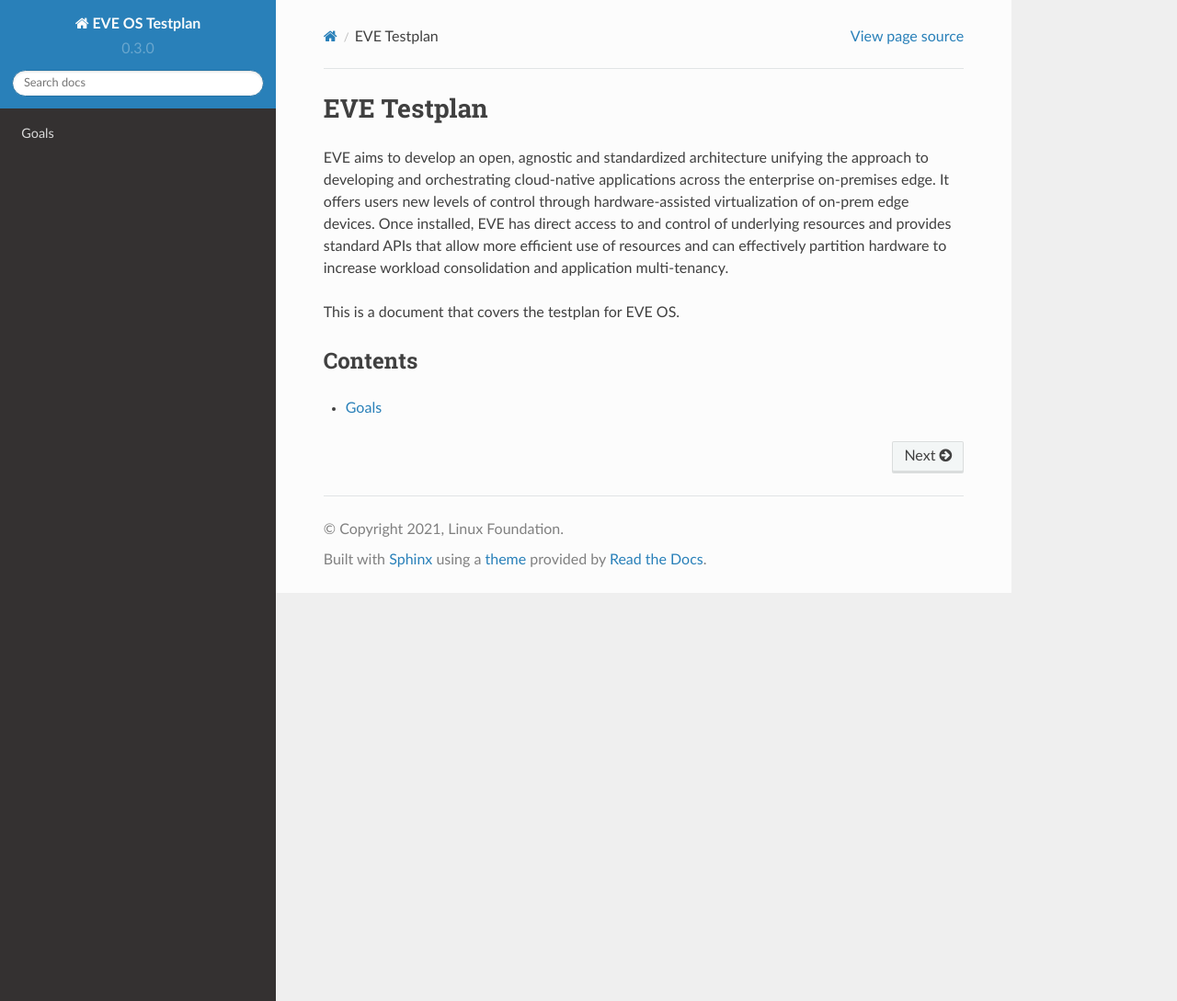
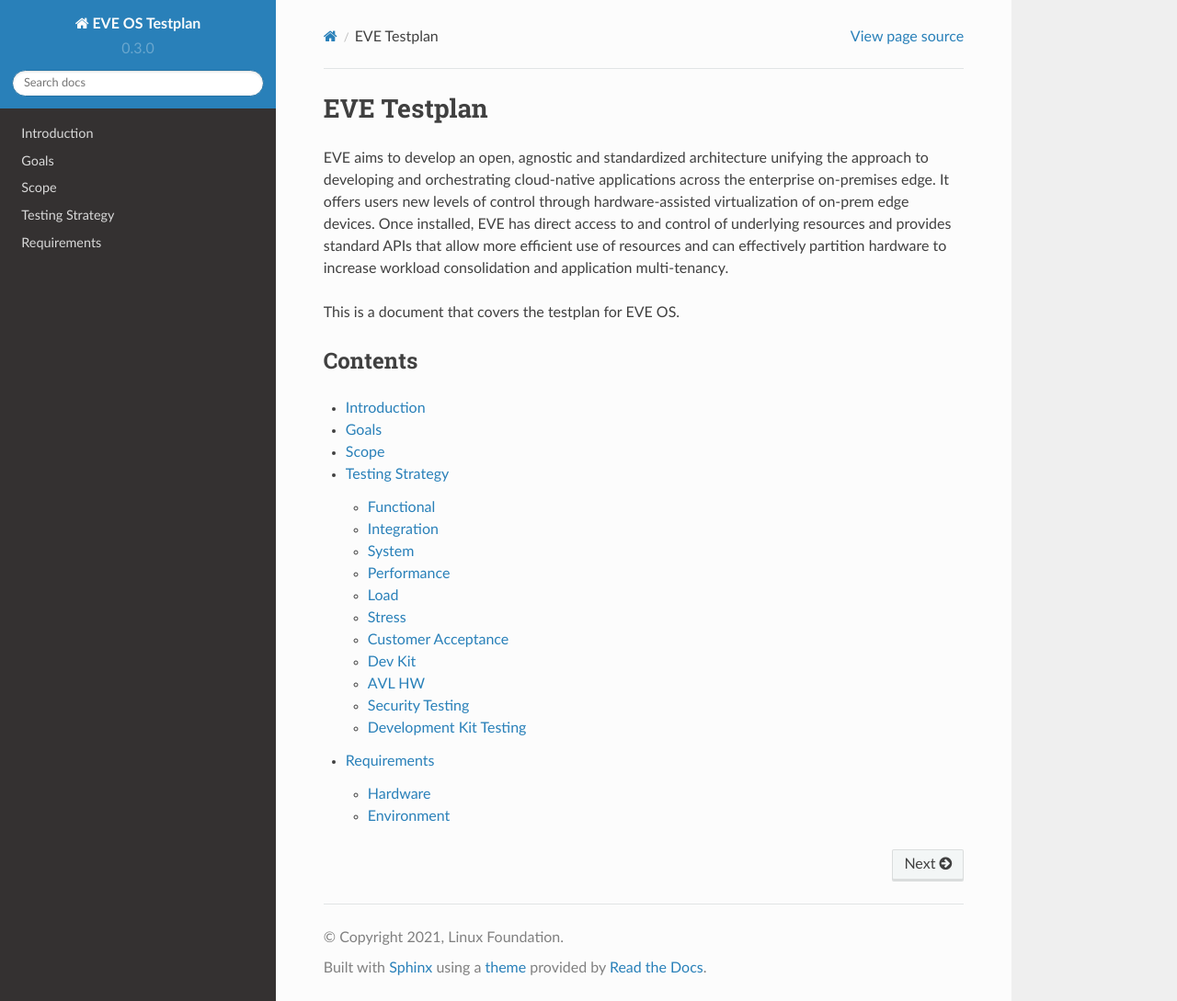
Before and after one commit to lucas-zededa/eve-os-testplan, a Sphinx documentation site: the page built from docs/source/index.rst, in a window 1280 px wide and 1089 px high. Shown: the whole window at 92% size. Built offline with Sphinx 7.4.7 and the Read the Docs theme 2.0.0, drawn with Linux system fonts in a browser that asks for light colours.

Commit message:
Add more sections to the documentation
Signed-off-by: Lucas Meneghel Rodrigues <lucas@zededa.com>

```diff
--- a/docs/source/goals.rst
+++ b/docs/source/goals.rst
@@ -1,5 +1,5 @@
 Goals
-=====
+-----
 
 The overall goal of testing EVE OS is to have a reasonable picture of
 the product’s quality at any defined (TBD) moment of time, according
--- a/docs/source/index.rst
+++ b/docs/source/index.rst
@@ -1,3 +1,4 @@
+============
 EVE Testplan
 ============
 
@@ -19,3 +20,6 @@
 
    introduction
    goals
+   scope
+   strategy
+   requirements
--- /dev/null
+++ b/docs/source/requirements.rst
@@ -0,0 +1,8 @@
+Requirements
+============
+
+Hardware
+--------
+
+Environment
+-----------
--- /dev/null
+++ b/docs/source/scope.rst
@@ -0,0 +1,18 @@
+Scope
+-----
+
+The functionalities under test fall into the following categories:
+
+* Functional tests
+* Existing interfaces:
+   * Application-Controller Interface
+   * UI/User-Controller Interface
+* Integration with external systems
+* System level tests
+* Performance tests
+* Load tests
+* Stress tests
+* Customer scenarios testing
+* Customer acceptance testing
+* Hardware configuration verification
+* Development Kit/APIs
--- /dev/null
+++ b/docs/source/strategy.rst
@@ -0,0 +1,42 @@
+Testing Strategy
+================
+
+In order to make the process of developing EVE and making its functionality
+testable, we need to reduce the friction necessary to run automated tests,
+as that is the only reasonable way we can do comprehensive, repeatable and
+reliable testing.
+
+Functional
+----------
+
+Integration
+-----------
+
+System
+------
+
+Performance
+-----------
+
+Load
+----
+
+Stress
+------
+
+Customer Acceptance
+-------------------
+
+Dev Kit
+-------
+
+AVL HW
+------
+
+
+
+Security Testing
+----------------
+
+Development Kit Testing
+-----------------------
```
Also changed, not shown: docs/source/introduction.rst (+5 -2 lines).
